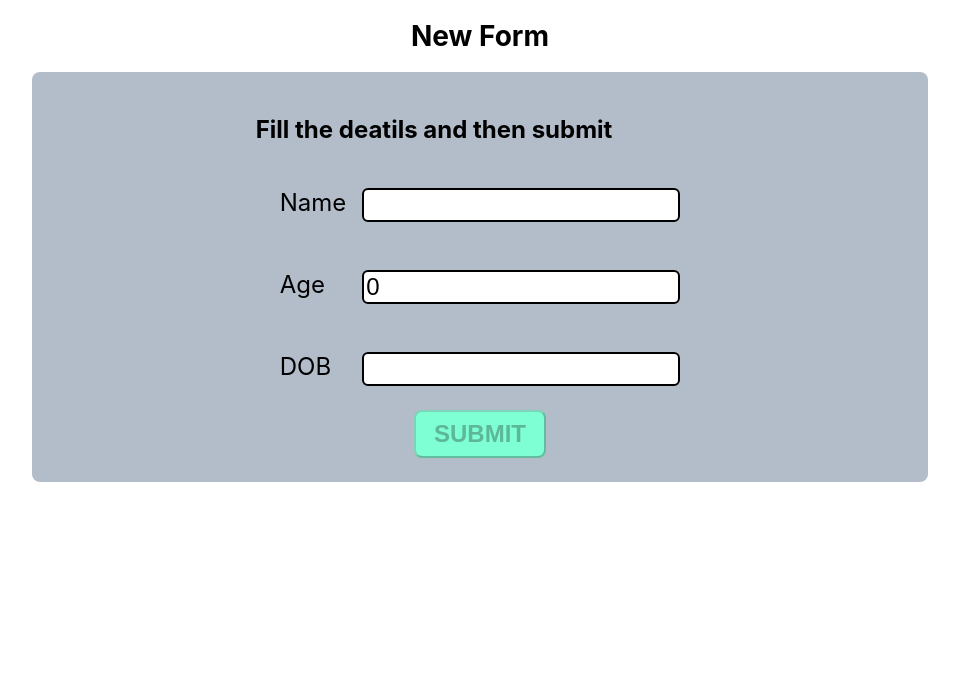
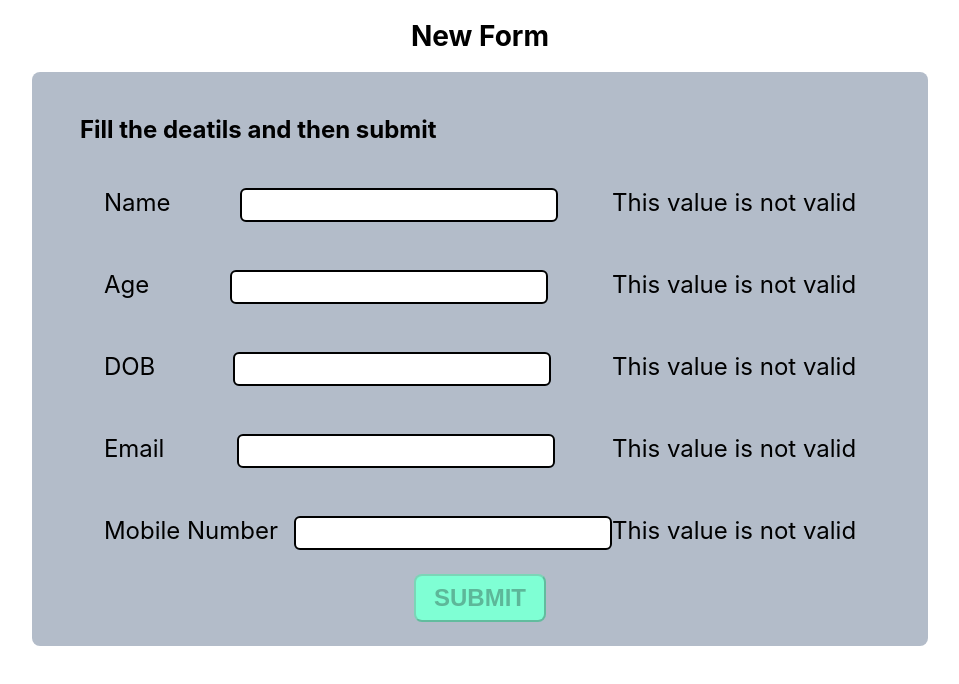
Before and after one commit to SectumSempraAS/react-form-1, a React (Create React App) app: page / in a window 1280 px wide. Shown: the top 684 px of the page, without its empty margins (160-1119 px from the left). Built offline with nearby package versions, Linux system fonts and the light colour scheme.

Commit message:
chore: refractoring

```diff
--- a/src/FormInput.tsx
+++ b/src/FormInput.tsx
@@ -1,47 +1,53 @@
 import React, {FC, useCallback, useEffect, useState} from "react"
 
 import './FormInput.css'
+import { InputFieldParams } from "./interfaces"
+import { ifFieldValueValid } from "./utils.ts"
 
 interface FormInputProps {
-    labelName: string,
-    inputType: string,
-    placeHolder: string,
-    validateForm: CallableFunction
+    inputField: InputFieldParams
+    setFieldValues: CallableFunction
 }
 
-const getFromLocalStorage = (key, type) => {
-    const storedValue = localStorage.getItem(key)
-    if(!storedValue || storedValue === undefined) {
-        if(type === 'text') return ''
-        else if(type === 'number') return 0
-    } else {
-        return JSON.parse(storedValue);
-    }
-}
+// const getFromLocalStorage = (key, type) => {
+//     const storedValue = localStorage.getItem(key)
+//     if(!storedValue || storedValue === undefined) {
+//         if(type === 'text') return ''
+//         else if(type === 'number') return 0
+//     } else {
+//         return JSON.parse(storedValue);
+//     }
+// }
 
-const FormInput:FC<FormInputProps> = ({labelName, inputType, placeHolder, validateForm}) => {
-    const storeValue = getFromLocalStorage(labelName, inputType)
-    const [value, setValue] = useState(storeValue);
+const FormInput:FC<FormInputProps> = ({inputField, setFieldValues}) => {
+    const {labelName, fieldName, inputType} = inputField;
+    // const storeValue = getFromLocalStorage(labelName, inputType)
+    const [value, setValue] = useState();
+    const [valid, setValid] = useState<boolean>(false);
 
     const handleFormInputChange = useCallback((e) => {
         setValue(e.target.value)
-    },[value, validateForm])
+        setValid(ifFieldValueValid(e.target.value, fieldName))
+    },[value])
 
     useEffect(() => {
-        localStorage.setItem(labelName, JSON.stringify(value))
+        // localStorage.setItem(labelName, JSON.stringify(value))
 
         const delayInputTimeout = setTimeout(() => {
-            validateForm(labelName, value);
+            console.log('value1', value)
+            console.log('valid1', valid)
+            setFieldValues(fieldName, value, valid)
         }, 500);
 
         return () => clearTimeout(delayInputTimeout);
 
-    },[value])
+    },[value, valid])
 
     return (
         <div className="FormInput">
             <label>{labelName}</label>
-            <input type={inputType} value={value} onChange={handleFormInputChange} />
+            <input type={inputType} value={value} onChange={handleFormInputChange}/>
+            {valid ? '' : 'This value is not valid'}
         </div>
     )
 }
--- a/src/MyForm.tsx
+++ b/src/MyForm.tsx
@@ -3,21 +3,9 @@ import './MyForm.css'
 import FormInput from "./FormInput.tsx"
 import { useFormStateAndValidate } from "./hooks.tsx";
 
-interface FieldProps {
-    labelName: string,
-    inputType: string,
-    placeHolder: string
-}
-
-const inputFields: FieldProps[] = [
-    {labelName: 'Name', inputType: 'text', placeHolder: 'Name'},
-    {labelName: 'Age', inputType: 'number', placeHolder: '0'},
-    {labelName: 'DOB', inputType: 'text', placeHolder: 'DD/MM/YYYY'}
-]
-
 const MyForm = () => {
 
-    const {isSubmitValid, validateForm} = useFormStateAndValidate(inputFields);
+    const {isSubmitValid, inputFields, setFieldValues} = useFormStateAndValidate();
 
     return (
         <div className="MainFormContainer">
@@ -28,10 +16,8 @@ const MyForm = () => {
                         return (
                             <FormInput
                                 key={`field_${index}`}
-                                labelName={field.labelName}
-                                inputType={field.inputType}
-                                placeHolder={field.placeHolder}
-                                validateForm={validateForm}
+                                inputField={field}
+                                setFieldValues={setFieldValues}
                             />
                         )
                     })}
--- a/src/hooks.tsx
+++ b/src/hooks.tsx
@@ -1,4 +1,6 @@
 import { useCallback, useEffect, useState } from "react";
+import { InputFieldParams, FieldValue } from "./interfaces";
+import { getFormValuesState } from "./utils.ts";
 
 // const promiseCall = new Promise((resolve, reject) => {
 //     fet
@@ -27,58 +29,52 @@ import { useCallback, useEffect, useState } from "react";
 
 // },[])
 
+const inputFields: InputFieldParams[] = [
+    {id: 1, fieldName: 'username', labelName: 'Name', inputType: 'text', placeHolder: 'Name'},
+    {id: 2, fieldName: 'age' ,labelName: 'Age', inputType: 'number', placeHolder: '0'},
+    {id: 3, fieldName: 'dateOfBirth' ,labelName: 'DOB', inputType: 'text', placeHolder: 'DD/MM/YYYY'},
+    {id: 4, fieldName: 'email' ,labelName: 'Email', inputType: 'text', placeHolder: 'example@gmail.com'},
+    {id: 5, fieldName: 'mobileNumber' ,labelName: 'Mobile Number', inputType: 'text', placeHolder: '9462501990'}
+]
 
-export const useFormStateAndValidate = (inputFields) => {
+const checkIfAllValuesValid = (fieldValuesArray: FieldValue[]) => {
+    fieldValuesArray.forEach((fieldValue) => {
+        if(fieldValue.validated == false) {
+            return false;
+        }
+    })
+    return true;
+}
+
+export const useFormStateAndValidate = () => {
     const [isSubmitValid, setIsSubmitValid] = useState(false);
-    const [formFieldState, setFormFieldState] = useState(inputFields.map((field) => {
-        return {...field, validated: false}
-    }));
+    const [formFieldValues, setFormFieldValues] = useState<FieldValue[]>(getFormValuesState(inputFields));
 
-    const validateForm = useCallback((labelName: string, fieldValue: any) => {
-        let isCurrentFieldValidated: boolean = false;
-
-        if(labelName == 'Name') {
-            if(typeof fieldValue == 'string' &&  /^[a-z ,.'-]+$/i.test(fieldValue)) {
-                isCurrentFieldValidated = true;
-            }
-        } else if(labelName == 'Age') {
-            if(fieldValue > 0 && fieldValue < 100) {
-                isCurrentFieldValidated = true;
-            }
-        } else if(labelName == 'DOB') {
-            if(typeof fieldValue == 'string' && /^(?:0[1-9]|[12]\d|3[01])([\/.-])(?:0[1-9]|1[012])\1(?:19|20)\d\d$/.test(fieldValue)) {
-                isCurrentFieldValidated = true;
-            }
-        }
-
-        const newFormState = formFieldState.map((field) => {
-            if(field.labelName == labelName) {
-                return {...field, validated: isCurrentFieldValidated}
+    const setFieldValues = useCallback((fieldName: string, newValue: any, isValueValid: boolean) => {
+        let invalidFieldCount = 0;
+        const newFieldValueState: FieldValue[]  = formFieldValues.map((prevStateFormField) => {
+            if(prevStateFormField.fieldName == fieldName) {
+                if(!isValueValid) invalidFieldCount++
+                return {...prevStateFormField, value: newValue, validated: isValueValid}
             } else {
-                return {...field}
+                if(!prevStateFormField.validated) invalidFieldCount++;
+                return prevStateFormField
             }
         })
 
-        console.log(newFormState)
-        setFormFieldState(newFormState)
+        setFormFieldValues(newFieldValueState)
 
-        let countFalse = 0;
-        newFormState.forEach((field) => {
-            if(field.validated == false) {
-                countFalse++;
-            }
-        })
+        console.log(newFieldValueState)
 
-        if(countFalse > 0) {
-            setIsSubmitValid(false)
-        } else {
-            setIsSubmitValid(true)
-        }
+        console.log(invalidFieldCount)
 
-    },[formFieldState])
+        if(invalidFieldCount > 0) setIsSubmitValid(false);
+        else setIsSubmitValid(true)
+    }, [formFieldValues])
 
     return {
+        inputFields: inputFields,
         isSubmitValid: isSubmitValid,
-        validateForm: validateForm
+        setFieldValues: setFieldValues,
     }
 }
--- /dev/null
+++ b/src/interfaces.ts
@@ -0,0 +1,14 @@
+export interface InputFieldParams {
+    id: number
+    labelName: string
+    fieldName: string
+    inputType: string
+    placeHolder: string
+}
+
+export interface FieldValue {
+    id: number
+    fieldName: string
+    value: string|number|null
+    validated: boolean
+}
--- /dev/null
+++ b/src/utils.ts
@@ -0,0 +1,52 @@
+import { InputFieldParams, FieldValue } from "./interfaces"
+
+export const getFormValuesState = (fieldParameterArray: InputFieldParams[]) => {
+    const result : FieldValue[] = []
+    fieldParameterArray.forEach((field) => {
+        const fieldValueObject: FieldValue = {
+            id: field.id,
+            fieldName: field.fieldName,
+            value: null,
+            validated: false
+        }
+        result.push(fieldValueObject)
+    })
+    return result;
+}
+
+export const ifFieldValueValid = (value: any, feildName: string) => {
+    switch(feildName) {
+        case 'username': {
+            if(/^[a-zA-Z ]{2,30}$/.test(value)) return true
+            return false
+        }
+
+        case 'age': {
+            console.log(typeof value)
+            if(typeof value === 'string' && parseInt(value) > 0 && parseInt(value) < 120) return true
+            return false
+        }
+
+        case 'dateOfBirth': {
+            if(typeof value == 'string' && /^(?:0[1-9]|[12]\d|3[01])([\/.-])(?:0[1-9]|1[012])\1(?:19|20)\d\d$/.test(value)) return true
+            return false
+        }
+
+        case 'email': {
+            if(String(value)
+            .toLowerCase()
+            .match(
+                /^(([^<>()[\]\\.,;:\s@"]+(\.[^<>()[\]\\.,;:\s@"]+)*)|.(".+"))@((\[[0-9]{1,3}\.[0-9]{1,3}\.[0-9]{1,3}\.[0-9]{1,3}\])|(([a-zA-Z\-0-9]+\.)+[a-zA-Z]{2,}))$/
+            )) return true
+            return false
+        }
+
+        case 'mobileNumber': {
+            if(typeof value === 'string' && value.length === 10) return true
+            return false
+        }
+
+        default:
+            return true
+    }
+}
```
